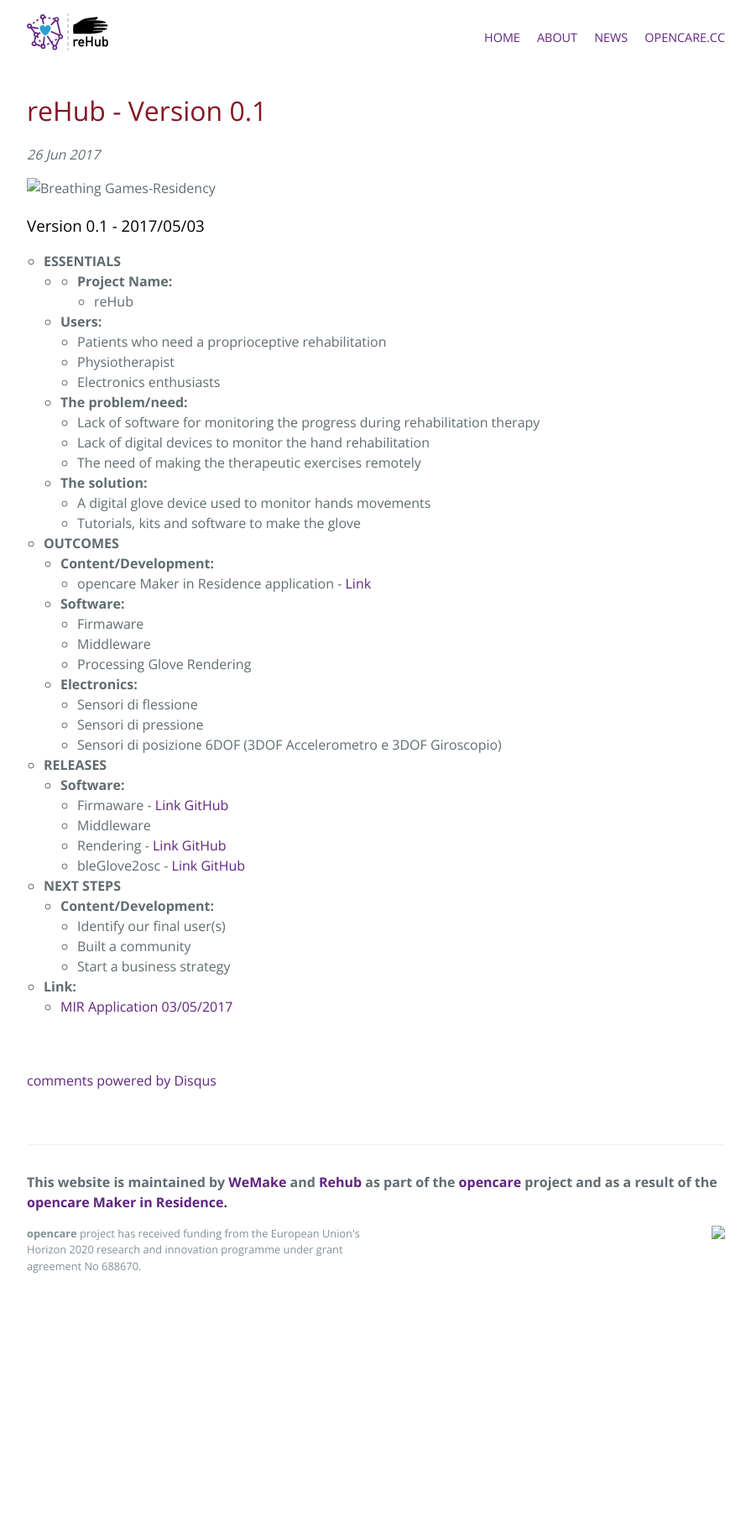
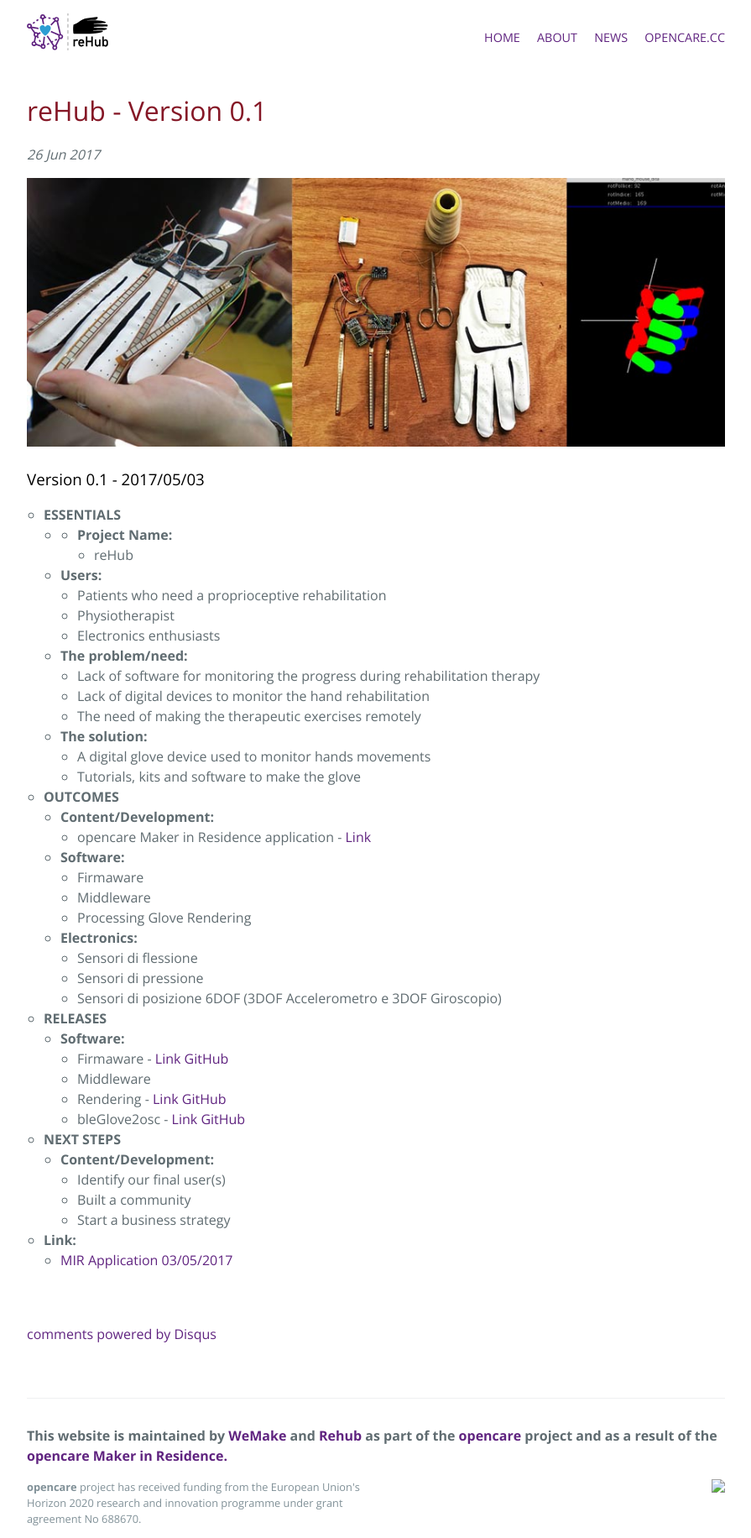
Before and after one commit to opencarecc/rehub, a Jekyll site: the page built from _posts/2017-05-03-rehub-essentials.md, in a window 1280 px wide. Shown: the whole page at 84% size, without its empty margins (192-1087 px from the left). Built offline with Jekyll 4.4.1, drawn with Linux system fonts in a browser that asks for light colours; comment, search, counter and statistics services are not loaded; before the commit the page ends 1531 px from its top, so only the background shows below that.

Commit message:
fix images in posts

```diff
--- a/_posts/2017-05-03-rehub-essentials.md
+++ b/_posts/2017-05-03-rehub-essentials.md
@@ -3,14 +3,14 @@
 title: "reHub - Version 0.1"
 subtitle: "prova prova prova"
 date: 2017-06-26 17:13:04 +0200
-image: /breathinggames/assets/BG-post-img-residency.jpg
+image: /rehub/assets/RH-post-img-application-02.jpg
 categories: news
 by: "Silvia"
 published: true
 excerpt: Here the essentials of reHub project.
 ---
 
-<img src="https://opencarecc.github.io/breathinggames/assets/BG-post-img-residency.jpg" alt="Breathing Games-Residency">
+<img src="https://opencarecc.github.io/rehub/assets/RH-post-img-application-02.jpg" alt="reHub-02">
 
 ### Version 0.1 - 2017/05/03
 
```
Also changed, not shown: _posts/2017-05-03-mir-application-rehub.md (+1 -1 lines).
